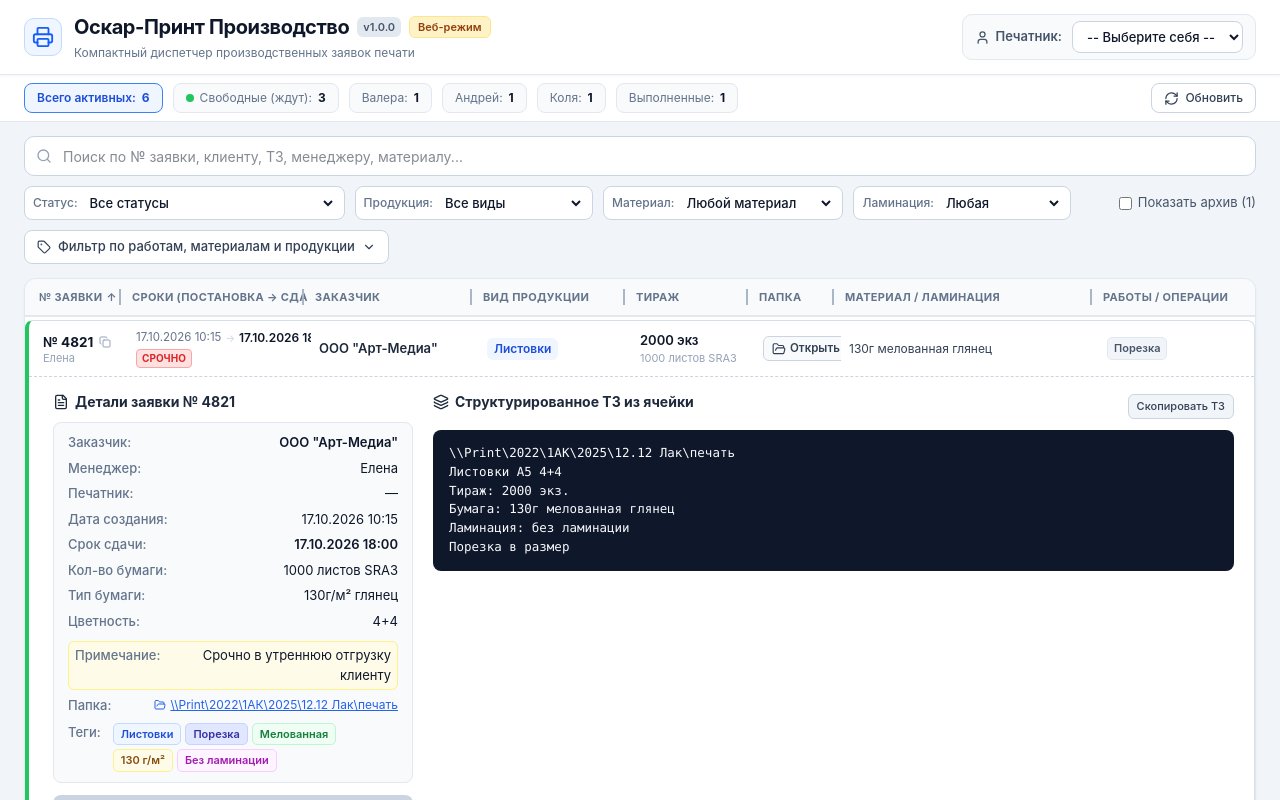
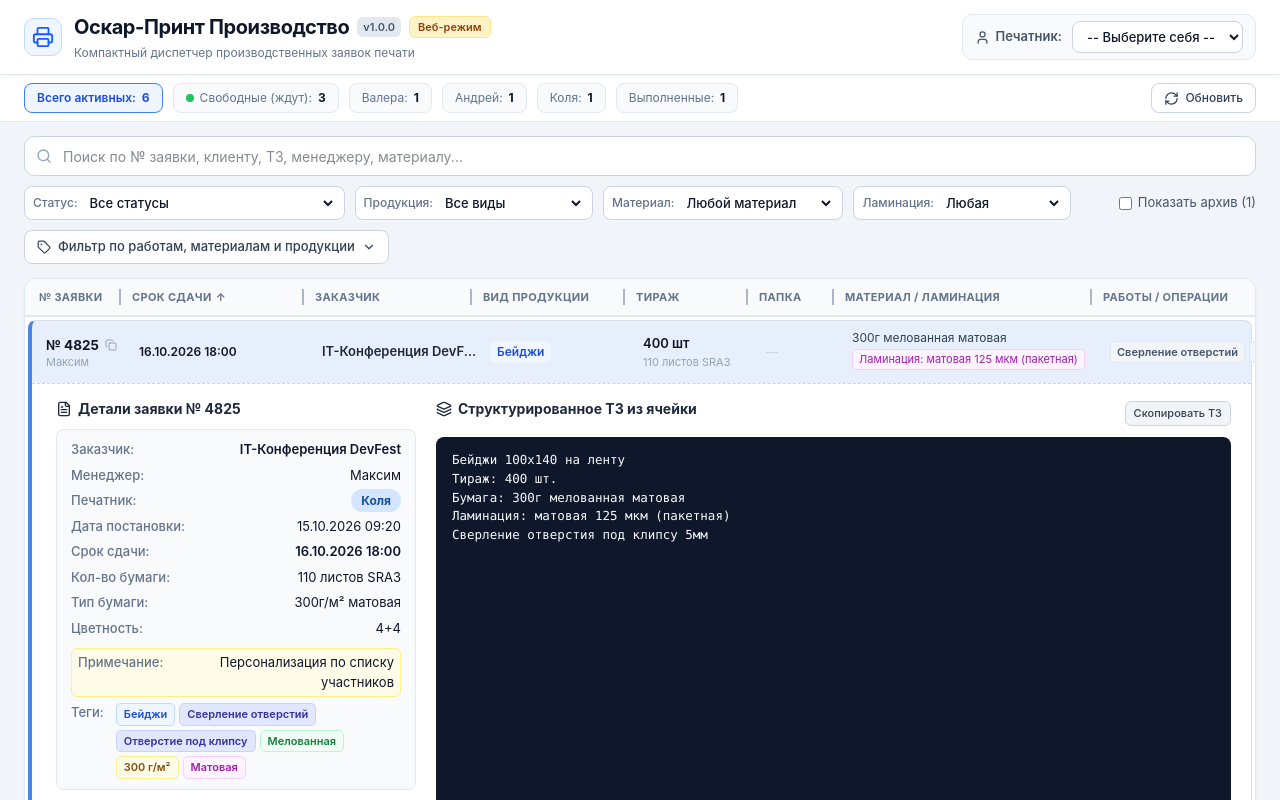
Before and after one commit to kotafeew-gif/kabal-print, a React (Vite) app: page / in a window 1280 px wide. Both pictures are taken after a click on the element 641 px from the left and 348 px from the top of the page. Shown: the top 800 px of the page. Built offline with nearby package versions, Linux system fonts and the light colour scheme.

Commit message:
release: 1.0.9

```diff
--- a/electron/main.mjs
+++ b/electron/main.mjs
@@ -227,6 +227,9 @@ async function printWithShell(filePath) {
 async function printOrderDocument({ folderPath, orderNumber }) {
   const target = String(folderPath || '').trim();
   if (!target) return { success: false, error: 'В ТЗ заявки не указан путь к папке' };
+  if (/^https?:\/\//i.test(target)) {
+    return { success: false, error: 'Интернет-ссылка не содержит локального файла техкарты', noDocument: true };
+  }
 
   let entries;
   try {
@@ -279,6 +282,10 @@ ipcMain.handle('open-folder', async (_event, folderPath) => {
   try {
     const target = String(folderPath || '').trim();
     if (!target) return { success: false, error: 'Путь к папке не указан' };
+    if (/^https?:\/\//i.test(target)) {
+      await shell.openExternal(target);
+      return { success: true };
+    }
     const errorMessage = await shell.openPath(target);
     return errorMessage ? { success: false, error: errorMessage } : { success: true };
   } catch (error) {
--- a/package.json
+++ b/package.json
@@ -1,6 +1,6 @@
 {
   "name": "kabal-print",
-  "version": "1.0.8",
+  "version": "1.0.9",
   "private": true,
   "description": "Диспетчер производственных заявок печати: заявки из Google Sheets, взятие в работу, завершение и печать техкарт",
   "author": "Оскар-Принт",
--- a/src/App.tsx
+++ b/src/App.tsx
@@ -20,7 +20,8 @@ import {
   Calendar,
   Package,
   Tag,
-  FolderOpen
+  FolderOpen,
+  Globe2
 } from 'lucide-react';
 import './style.css';
 import { TAG_BY_ID, TAGS_BY_CATEGORY, CATEGORY_LABELS, CATEGORY_ORDER, PRODUCT_TYPES, type TagCategory } from './dictionaries';
@@ -90,6 +91,22 @@ function formatBytes(bytes?: number): string {
   const mb = bytes / (1024 * 1024);
   if (mb >= 1) return `${mb.toFixed(1).replace('.', ',')} МБ`;
   return `${Math.round(bytes / 1024)} КБ`;
+}
+
+function isRemoteResource(value: string): boolean {
+  return /^https?:\/\//i.test(value.trim());
+}
+
+function parseDateTimeValue(value: string): number {
+  const match = String(value || '').match(/(\d{2})\.(\d{2})\.(\d{4})(?:[ \t]+(\d{1,2}):(\d{2}))?/);
+  if (!match) return Number.NaN;
+  return new Date(
+    Number(match[3]),
+    Number(match[2]) - 1,
+    Number(match[1]),
+    Number(match[4] || 0),
+    Number(match[5] || 0),
+  ).getTime();
 }
 
 export const PRINTERS_CONFIG: Record<string, { label: string; color: string; badgeClass: string }> = {
@@ -223,7 +240,6 @@ export default function App() {
   const [printer, setPrinter] = useState('');
   const [expandedId, setExpandedId] = useState<string | null>(null);
   const [query, setQuery] = useState('');
-  const [sortBy, setSortBy] = useState<string>('number');
   const [sortDirection, setSortDirection] = useState<'asc' | 'desc'>('asc');
   const [statusFilter, setStatusFilter] = useState<'all' | 'free' | 'my' | 'в' | 'к' | 'm'>('all');
   const [materialFilter, setMaterialFilter] = useState<string>('all');
@@ -720,34 +736,12 @@ export default function App() {
         return true;
       })
       .sort((a, b) => {
-        let cmp = 0;
-        const parsedA = parsedOrdersMap.get(a.rowNumber);
-        const parsedB = parsedOrdersMap.get(b.rowNumber);
-
-        if (sortBy === 'deadline') {
-          // Compare dates / strings
-          cmp = (a.deadline || '').localeCompare(b.deadline || '', 'ru');
-        } else if (sortBy === 'created') {
-          cmp = (a.created || '').localeCompare(b.created || '', 'ru');
-        } else if (sortBy === 'number') {
-          cmp = (a.orderNumber || '').localeCompare(b.orderNumber || '', 'ru', { numeric: true });
-        } else if (sortBy === 'client') {
-          cmp = (a.client || '').localeCompare(b.client || '', 'ru');
-        } else if (sortBy === 'product') {
-          cmp = (parsedA?.product || '').localeCompare(parsedB?.product || '', 'ru');
-        } else if (sortBy === 'paper') {
-          cmp = (parsedA?.paper || '').localeCompare(parsedB?.paper || '', 'ru');
-        } else if (sortBy === 'lamination') {
-          cmp = (parsedA?.lamination || '').localeCompare(parsedB?.lamination || '', 'ru');
-        } else if (sortBy === 'printer') {
-          cmp = (a.printer || '').localeCompare(b.printer || '', 'ru');
-        } else if (sortBy === 'operations') {
-          const countOps = (tags?: string[]) =>
-            (tags || []).filter((id) => TAG_BY_ID[id]?.category === 'operation').length;
-          cmp = countOps(parsedA?.tags) - countOps(parsedB?.tags);
-        } else if (sortBy === 'tags') {
-          cmp = (parsedA?.tags.length || 0) - (parsedB?.tags.length || 0);
-        }
+        const aDate = parseDateTimeValue(a.deadline);
+        const bDate = parseDateTimeValue(b.deadline);
+        // Единственная сортировка списка — по сроку сдачи.
+        const cmp = Number.isNaN(aDate) || Number.isNaN(bDate)
+          ? (a.deadline || '').localeCompare(b.deadline || '', 'ru')
+          : aDate - bDate;
 
         return sortDirection === 'asc' ? cmp : -cmp;
       });
@@ -762,18 +756,12 @@ export default function App() {
     laminationKind,
     selectedTags,
     query,
-    sortBy,
     sortDirection,
     parsedOrdersMap,
   ]);
 
-  const toggleSort = (field: string) => {
-    if (sortBy === field) {
-      setSortDirection((prev) => (prev === 'asc' ? 'desc' : 'asc'));
-    } else {
-      setSortBy(field);
-      setSortDirection('asc');
-    }
+  const toggleDeadlineSort = () => {
+    setSortDirection((prev) => (prev === 'asc' ? 'desc' : 'asc'));
   };
 
   const toggleTag = (id: string) => {
@@ -1183,24 +1171,23 @@ export default function App() {
         <div className="compact-table-container">
           {/* Table Header with interactive sort clicks */}
           <div className="compact-table-header" style={gridStyle}>
-            <div className="col col-num" onClick={() => toggleSort('number')}>
+            <div className="col col-num">
               <span>№ Заявки</span>
-              {sortBy === 'number' && (sortDirection === 'asc' ? ' ↑' : ' ↓')}
               <div className="resize-handle" onMouseDown={(e) => handleResizeStart(0, e)} />
             </div>
-            <div className="col col-dates" onClick={() => toggleSort('deadline')}>
-              <span>Сроки (Постановка → Сдача)</span>
-              {sortBy === 'deadline' && (sortDirection === 'asc' ? ' ↑' : ' ↓')}
+            <div className="col col-dates" onClick={toggleDeadlineSort}>
+              <span>Срок сдачи</span>
+              {sortDirection === 'asc' ? ' ↑' : ' ↓'}
               <div className="resize-handle" onMouseDown={(e) => handleResizeStart(1, e)} />
             </div>
-            <div className="col col-client" onClick={() => toggleSort('client')}>
+            <div className="col col-client">
               <span>Заказчик</span>
-              {sortBy === 'client' && (sortDirection === 'asc' ? ' ↑' : ' ↓')}
+
               <div className="resize-handle" onMouseDown={(e) => handleResizeStart(2, e)} />
             </div>
-            <div className="col col-product" onClick={() => toggleSort('product')}>
+            <div className="col col-product">
               <span>Вид продукции</span>
-              {sortBy === 'product' && (sortDirection === 'asc' ? ' ↑' : ' ↓')}
+
               <div className="resize-handle" onMouseDown={(e) => handleResizeStart(3, e)} />
             </div>
             <div className="col col-qty">
@@ -1211,19 +1198,19 @@ export default function App() {
               <span>Папка</span>
               <div className="resize-handle" onMouseDown={(e) => handleResizeStart(5, e)} />
             </div>
-            <div className="col col-paper" onClick={() => toggleSort('paper')}>
+            <div className="col col-paper">
               <span>Материал / Ламинация</span>
-              {sortBy === 'paper' && (sortDirection === 'asc' ? ' ↑' : ' ↓')}
+
               <div className="resize-handle" onMouseDown={(e) => handleResizeStart(6, e)} />
             </div>
-            <div className="col col-tags" onClick={() => toggleSort('operations')}>
+            <div className="col col-tags">
               <span>Работы / Операции</span>
-              {sortBy === 'operations' && (sortDirection === 'asc' ? ' ↑' : ' ↓')}
+
               <div className="resize-handle" onMouseDown={(e) => handleResizeStart(7, e)} />
             </div>
-            <div className="col col-status" onClick={() => toggleSort('printer')}>
+            <div className="col col-status">
               <span>Печатник / Статус</span>
-              {sortBy === 'printer' && (sortDirection === 'asc' ? ' ↑' : ' ↓')}
+
               <div className="resize-handle" onMouseDown={(e) => handleResizeStart(8, e)} />
             </div>
             <div className="col col-actions">
@@ -1298,10 +1285,6 @@ export default function App() {
                       {/* Dates */}
                       <div className="col col-dates">
                         <div className="dates-flow">
-                          <span className="date-created" title="Дата постановки">
-                            {order.created || '—'}
-                          </span>
-                          <span className="date-arrow">→</span>
                           <span className={`date-deadline ${isDeadlineToday(order.deadline) ? 'today' : ''}`} title="Срок сдачи">
                             {order.deadline || '—'}
                           </span>
@@ -1344,7 +1327,7 @@ export default function App() {
                             title={`Открыть папку: ${parsed.folderPath}`}
                             onClick={(e) => handleOpenFolder(parsed.folderPath, e)}
                           >
-                            <FolderOpen size={14} />
+                            {isRemoteResource(parsed.folderPath) ? <Globe2 size={14} /> : <FolderOpen size={14} />}
                             <span>Открыть</span>
                           </button>
                         ) : (
@@ -1496,7 +1479,7 @@ export default function App() {
                                 </span>
                               </div>
                               <div className="meta-row">
-                                <span className="meta-key">Дата создания:</span>
+                                <span className="meta-key">Дата постановки:</span>
                                 <span className="meta-val">{order.created || '—'}</span>
                               </div>
                               <div className="meta-row">
@@ -1532,7 +1515,7 @@ export default function App() {
                                       title={parsed.folderPath}
                                       onClick={(e) => handleOpenFolder(parsed.folderPath, e)}
                                     >
-                                      <FolderOpen size={12} />
+                                      {isRemoteResource(parsed.folderPath) ? <Globe2 size={12} /> : <FolderOpen size={12} />}
                                       {parsed.folderPath}
                                     </button>
                                   </span>
--- a/src/parseTz.ts
+++ b/src/parseTz.ts
@@ -22,7 +22,7 @@ export interface ParsedTz {
 // ─────────────────────────────────────────────────────────────────────────────
 
 /** Путь к папке заказа: «\\Print\2022\...» или «D:\...». Всегда первая строка ТЗ. */
-const PATH_RE = /^([A-Za-z]:[\\/]|\\\\|\/\/)/;
+const PATH_RE = /^(?:[A-Za-z]:[\\/]|\\\\|\/\/|https?:\/\/)/i;
 
 export function extractFolderPath(text: string): string {
   const first = String(text || '').split(/\n/).map((l) => l.trim()).find(Boolean) || '';
@@ -132,6 +132,18 @@ export function parseTz(text: string, fallbackPaperQty?: string, fallbackPaperTy
       product = name;
     }
   }
+  // Для конвертов размер является частью вида продукции: «Конверты C5»,
+  // «Конверты C4», «Евро-конверты». Ищем его только в первых строках ТЗ,
+  // чтобы случайное упоминание формата в примечании не меняло название.
+  if (product === 'Конверты') {
+    const envelopeSize = head.match(/(?:конверт(?:ы|а)?[^\n]{0,24}?\b(C[0-6])\b|\b(C[0-6])\b[^\n]{0,24}?конверт(?:ы|а)?)/i);
+    const size = envelopeSize?.[1] || envelopeSize?.[2];
+    if (size) {
+      product = `Конверты ${size.toUpperCase()}`;
+    } else if (/(?:евро|euro)[- ]?конверт|конверт[^\n]{0,24}(?:евро|euro)/i.test(head)) {
+      product = 'Конверты евро';
+    }
+  }
   // Фолбэк — по всему тексту, если в первых строках ничего не нашли
   if (product === 'Другое') {
     for (const { re, name } of PRODUCT_MATCHERS) {
--- a/src/style.css
+++ b/src/style.css
@@ -998,6 +998,8 @@ body {
 .compact-table-body {
   display: flex;
   flex-direction: column;
+  /* Такой же белый зазор по бокам, как между карточками заявок. */
+  padding: 0 3px;
 }
 
 .order-row-group {
@@ -1595,6 +1597,12 @@ body {
 }
 
 /* TZ Right Side */
+.details-tz {
+  display: flex;
+  flex-direction: column;
+  min-height: 0;
+}
+
 .tz-header {
   display: flex;
   justify-content: space-between;
@@ -1628,8 +1636,9 @@ body {
   line-height: 1.5;
   white-space: pre-wrap;
   word-break: break-word;
-  max-height: 260px;
-  overflow-y: auto;
+  flex: 1 1 auto;
+  max-height: none;
+  overflow-y: visible;
 }
 
 /* ================= EMPTY STATE ================= */
```
Also changed, not shown: 1 other file (tests, documents, lock files or other folders).
